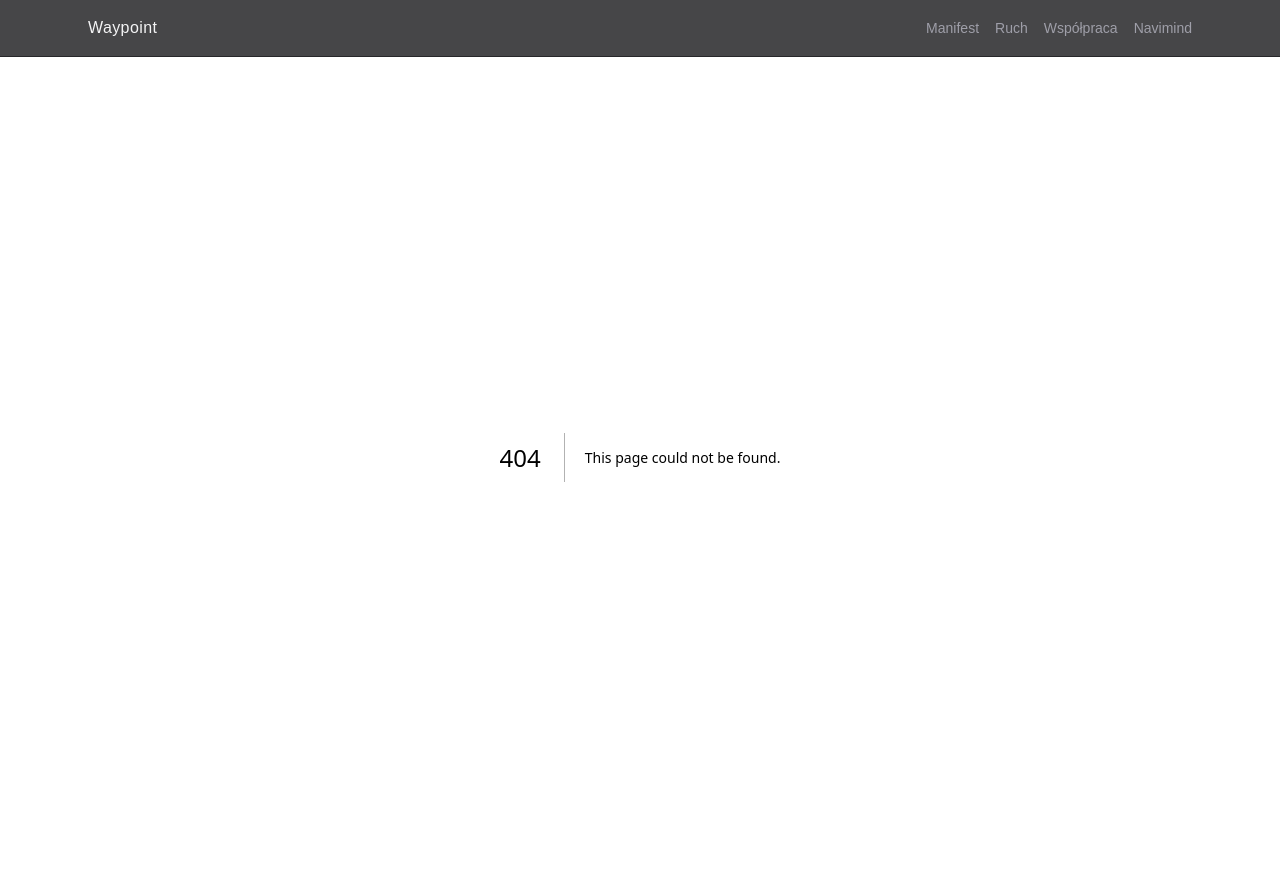
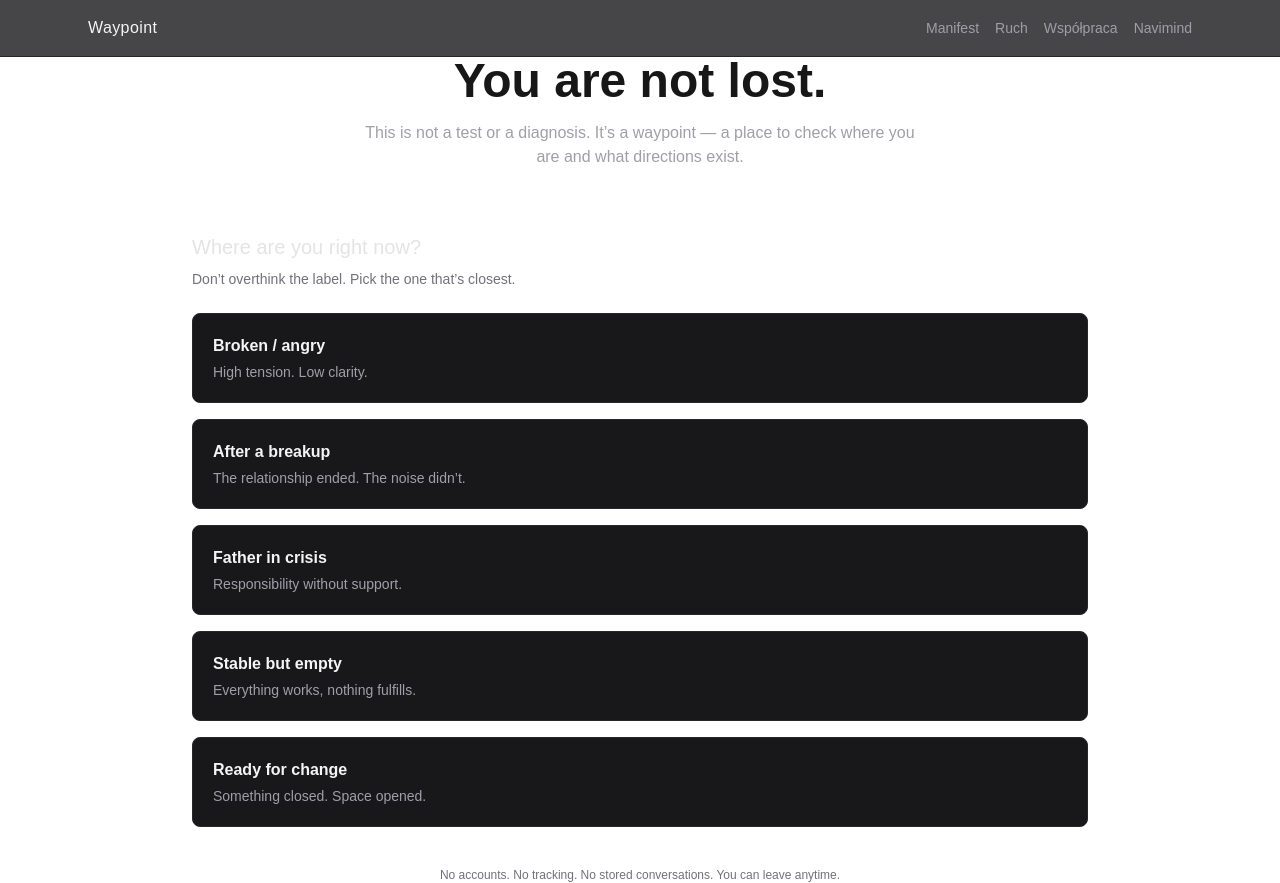
Before and after one commit to wisnialeszno89/menmind-web, a Next.js app in the folder waypoint-web/: page /en in a window 1280 px wide. Before the commit this address had no page. Before the commit the page ends 857 px from the top, so only its background shows below. Built offline with nearby package versions, Linux system fonts and the light colour scheme.

Commit message:
feat: add English version (/en) and EN state selector

```diff
--- /dev/null
+++ b/waypoint-web/src/app/en/page.tsx
@@ -0,0 +1,22 @@
+import EnWhereYouAre from "../../components/where/EnWhereYouAre";
+import { MICROCOPY_EN } from "../../content/microcopy.en";
+
+export default function EnHome() {
+  return (
+    <main className="min-h-screen flex flex-col items-center justify-center px-6 text-center">
+      <h1 className="text-3xl md:text-5xl font-semibold mb-4">
+        {MICROCOPY_EN.heroTitle}
+      </h1>
+
+      <p className="text-zinc-400 max-w-xl mb-10">
+        {MICROCOPY_EN.heroLead}
+      </p>
+
+      <EnWhereYouAre />
+
+      <p className="text-xs text-zinc-500 mt-10">
+        {MICROCOPY_EN.footerNote}
+      </p>
+    </main>
+  );
+}
--- /dev/null
+++ b/waypoint-web/src/app/en/where/breakup/page.tsx
@@ -0,0 +1,11 @@
+import StateTemplate from "@/components/where/StateTemplate";
+
+export default function EnBreakupPage() {
+  return (
+    <StateTemplate
+      title="After a breakup"
+      description="The relationship ended, but the emotions are still loud."
+      stateKey="breakup"
+    />
+  );
+}
--- /dev/null
+++ b/waypoint-web/src/app/en/where/broken/page.tsx
@@ -0,0 +1,11 @@
+import StateTemplate from "@/components/where/StateTemplate";
+
+export default function EnBrokenPage() {
+  return (
+    <StateTemplate
+      title="Broken / angry"
+      description="This is the moment where fixing things too fast usually makes them worse."
+      stateKey="broken"
+    />
+  );
+}
--- /dev/null
+++ b/waypoint-web/src/app/en/where/empty/page.tsx
@@ -0,0 +1,11 @@
+import StateTemplate from "@/components/where/StateTemplate";
+
+export default function EnEmptyPage() {
+  return (
+    <StateTemplate
+      title="Stable but empty"
+      description="Nothing is broken. Nothing feels right either."
+      stateKey="empty"
+    />
+  );
+}
--- /dev/null
+++ b/waypoint-web/src/app/en/where/father/page.tsx
@@ -0,0 +1,11 @@
+import StateTemplate from "@/components/where/StateTemplate";
+
+export default function EnFatherPage() {
+  return (
+    <StateTemplate
+      title="Father in crisis"
+      description="Responsibility, pressure, and very little margin for error."
+      stateKey="father"
+    />
+  );
+}
--- /dev/null
+++ b/waypoint-web/src/app/en/where/ready/page.tsx
@@ -0,0 +1,11 @@
+import StateTemplate from "@/components/where/StateTemplate";
+
+export default function EnReadyPage() {
+  return (
+    <StateTemplate
+      title="Ready for change"
+      description="Something closed. There is room to move forward."
+      stateKey="ready"
+    />
+  );
+}
--- /dev/null
+++ b/waypoint-web/src/components/where/EnWhereYouAre.tsx
@@ -0,0 +1,61 @@
+import Link from "next/link";
+import { MICROCOPY_EN } from "@/content/microcopy.en";
+
+const states = [
+  {
+    slug: "broken",
+    title: "Broken / angry",
+    description: "High tension. Low clarity.",
+  },
+  {
+    slug: "breakup",
+    title: "After a breakup",
+    description: "The relationship ended. The noise didn’t.",
+  },
+  {
+    slug: "father",
+    title: "Father in crisis",
+    description: "Responsibility without support.",
+  },
+  {
+    slug: "empty",
+    title: "Stable but empty",
+    description: "Everything works, nothing fulfills.",
+  },
+  {
+    slug: "ready",
+    title: "Ready for change",
+    description: "Something closed. Space opened.",
+  },
+];
+
+export default function EnWhereYouAre() {
+  return (
+    <section className="mt-6 w-full max-w-4xl text-left">
+      <h2 className="text-lg md:text-xl font-medium mb-2 text-zinc-200">
+        {MICROCOPY_EN.selectorTitle}
+      </h2>
+
+      <p className="text-sm text-zinc-500 mb-6">
+        {MICROCOPY_EN.selectorHint}
+      </p>
+
+      <div className="grid gap-4">
+        {states.map((state) => (
+          <Link
+            key={state.slug}
+            href={`/en/where/${state.slug}`}
+            className="block rounded-lg border border-zinc-800 bg-zinc-900 hover:bg-zinc-800 transition p-5"
+          >
+            <h3 className="text-base font-semibold text-zinc-100">
+              {state.title}
+            </h3>
+            <p className="text-zinc-400 text-sm mt-1">
+              {state.description}
+            </p>
+          </Link>
+        ))}
+      </div>
+    </section>
+  );
+}
--- /dev/null
+++ b/waypoint-web/src/content/microcopy.en.ts
@@ -0,0 +1,15 @@
+export const MICROCOPY_EN = {
+  heroTitle: "You are not lost.",
+  heroLead:
+    "This is not a test or a diagnosis. It’s a waypoint — a place to check where you are and what directions exist.",
+
+  selectorTitle: "Where are you right now?",
+  selectorHint:
+    "Don’t overthink the label. Pick the one that’s closest.",
+
+  footerNote:
+    "No accounts. No tracking. No stored conversations. You can leave anytime.",
+
+  navimindIntro:
+    "A short conversation to organize your thoughts and clarify possible directions.",
+};
```
